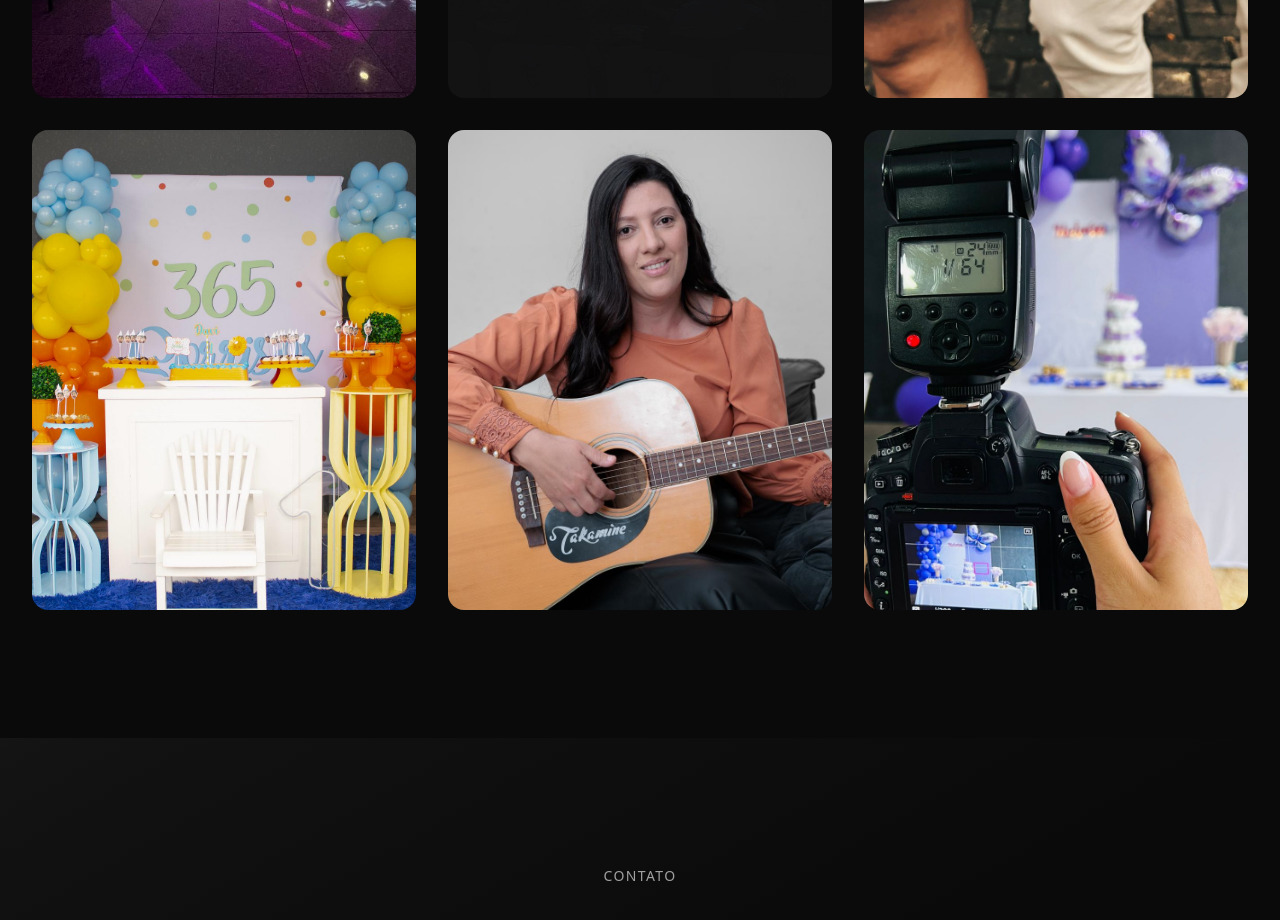
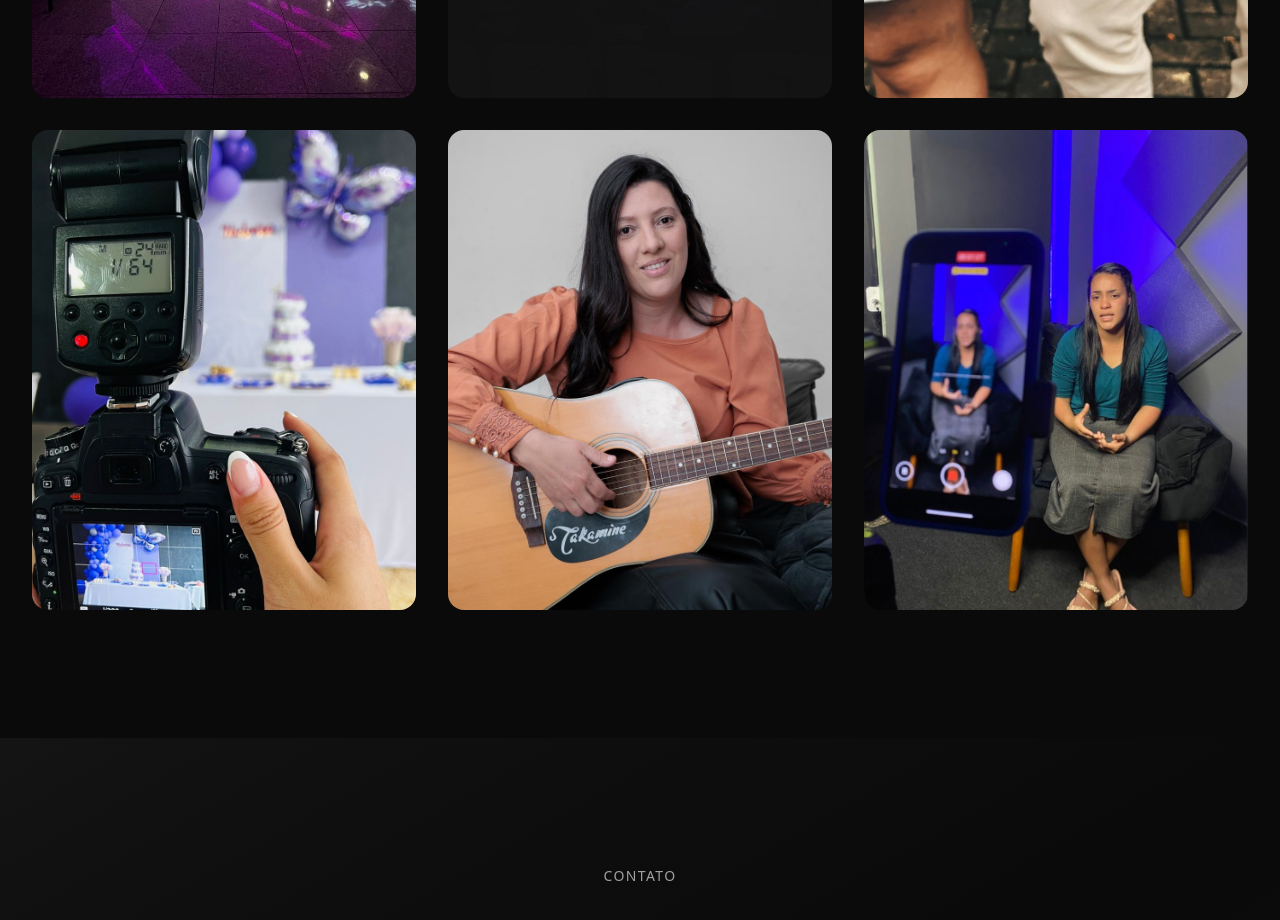
Before and after one commit to thiagoalvesfoz/portfolio-fotografia, a Next.js app: page / in a window 1280 px wide. Shown: the part 2460-3380 px from the top of the page. Built offline with nearby package versions, Linux system fonts and the light colour scheme.

Commit message:
ajustes fotos

```diff
--- a/src/components/portfolio.tsx
+++ b/src/components/portfolio.tsx
@@ -23,7 +23,7 @@ const portfolioItems = [
     id: 4,
     title: 'Aniversário infantil',
     category: 'FOTOGRAFIA | SOCIAL MEDIA',
-    image: '/foto3.JPEG',
+    image: '/foto9.JPEG',
   },
   {
     id: 5,
@@ -35,7 +35,7 @@ const portfolioItems = [
     id: 6,
     title: 'Criação de conteúdo',
     category: 'SOCIAL MEDIA',
-    image: '/foto9.JPEG',
+    image: '/foto10.JPEG',
   },
 ]
 
```
Also changed, not shown: public/foto10.JPEG (added).
